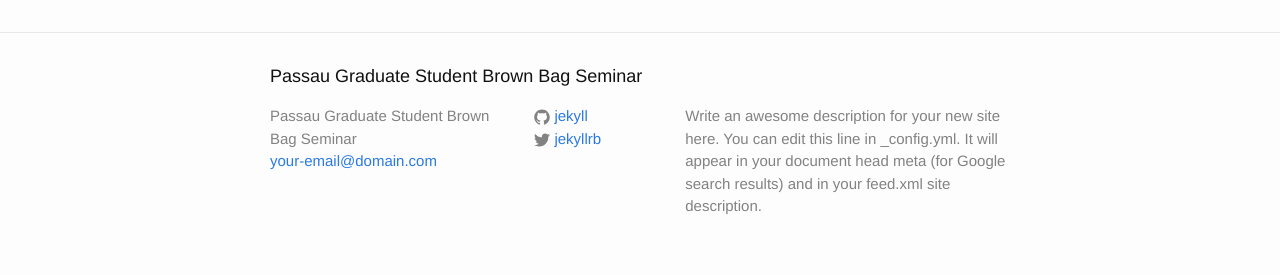
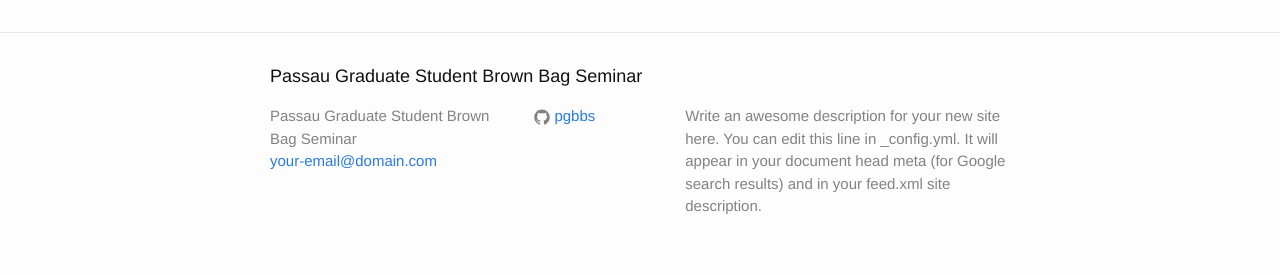
Before and after one commit to PGBBS/pgbbs.github.io, a Jekyll site: the page built from index.html, in a window 1280 px wide. Shown: the part 1227-1502 px from the top of the page. Built offline with Jekyll 4.4.1, drawn with Linux system fonts in a browser that asks for light colours.

Commit message:
update user info

```diff
--- a/_config.yml
+++ b/_config.yml
@@ -14,8 +14,7 @@ description: > # this means to ignore newlines until "baseurl:"
   Google search results) and in your feed.xml site description.
 baseurl: "" # the subpath of your site, e.g. /blog
 url: "http://yourdomain.com" # the base hostname & protocol for your site
-twitter_username: jekyllrb
-github_username:  jekyll
+github_username:  pgbbs
 
 # Build settings
 markdown: kramdown
```
